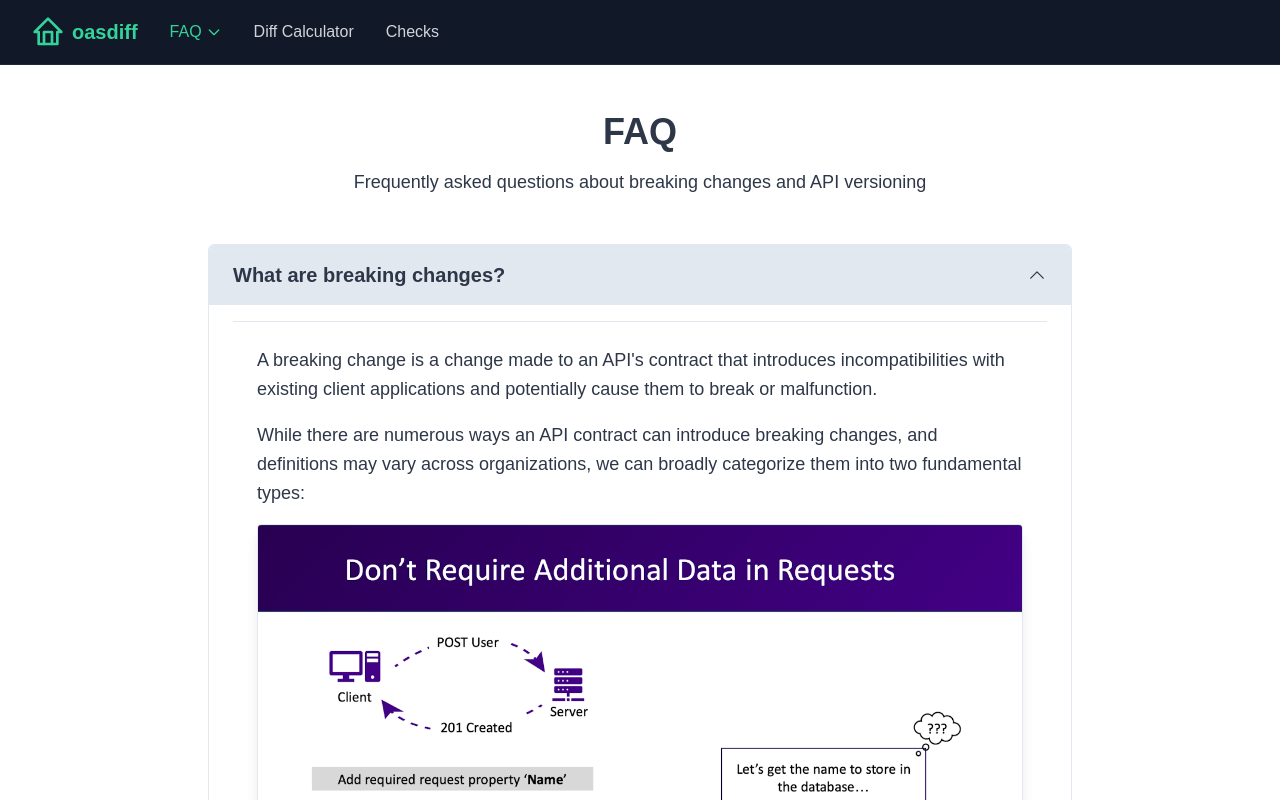
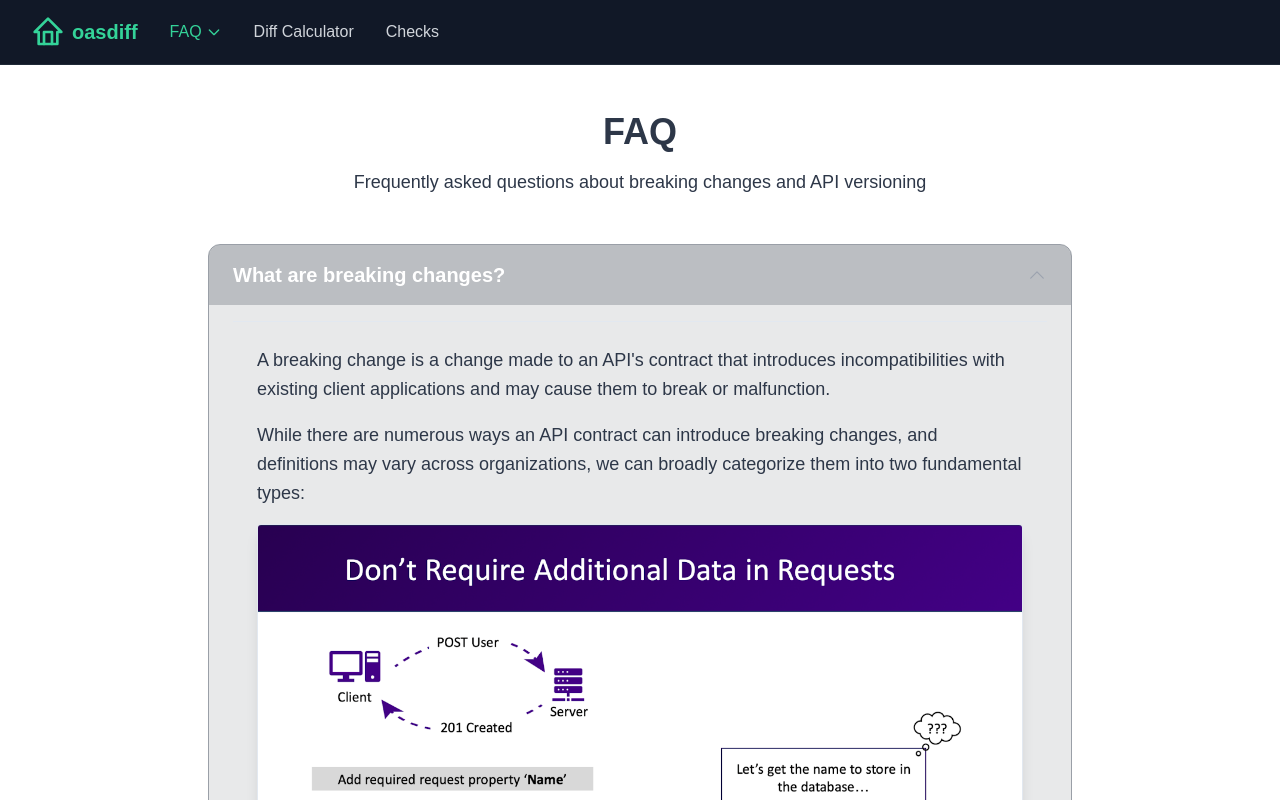
Before and after one commit to oasdiff/w3, a Next.js app: page /faq in a window 1280 px wide. Both pictures are taken after a click on the button "What are breaking changes?". Shown: the top 800 px of the page. Built offline with nearby package versions, Linux system fonts and the light colour scheme.

Commit message:
formatting

```diff
--- a/app/faq/page.tsx
+++ b/app/faq/page.tsx
@@ -81,7 +81,7 @@ export default function FAQ() {
             content: (
               <>
                 <p className="text-lg text-[var(--foreground)] leading-relaxed mb-4">
-                  A breaking change is a change made to an API's contract that introduces incompatibilities with existing client applications and potentially cause them to break or malfunction.
+                  A breaking change is a change made to an API's contract that introduces incompatibilities with existing client applications and may cause them to break or malfunction.
                 </p>
                 <p className="text-lg text-[var(--foreground)] leading-relaxed mb-4">
                   While there are numerous ways an API contract can introduce breaking changes, and definitions may vary across organizations, we can broadly categorize them into two fundamental types:
--- a/components/ui/collapsible.tsx
+++ b/components/ui/collapsible.tsx
@@ -23,20 +23,20 @@ export function Collapsible({ title, children, open, onOpenChange }: Collapsible
   };
 
   return (
-    <div className="border border-[var(--border-color)] rounded-md overflow-hidden">
+    <div className="border border-gray-700/50 rounded-xl overflow-hidden">
       <button
         onClick={handleToggle}
-        className="w-full px-6 py-4 flex justify-between items-center bg-[var(--background-card)] hover:bg-[var(--background-hover)] transition-colors"
+        className="w-full px-6 py-4 flex justify-between items-center bg-gray-800/30 hover:bg-gray-800/50 transition-colors"
       >
-        <h3 className="text-xl font-semibold text-[var(--foreground)]">{title}</h3>
+        <h3 className="text-xl font-semibold text-white">{title}</h3>
         <ChevronDownIcon
-          className={`w-5 h-5 text-[var(--foreground)]/60 transition-transform duration-200 ${
+          className={`w-5 h-5 text-gray-400 transition-transform duration-200 ${
             isOpen ? 'transform rotate-180' : ''
           }`}
         />
       </button>
       {isOpen && (
-        <div className="px-6 py-4 bg-[var(--background)]">
+        <div className="px-6 py-4 bg-gray-800/10">
           {children}
         </div>
       )}
```
